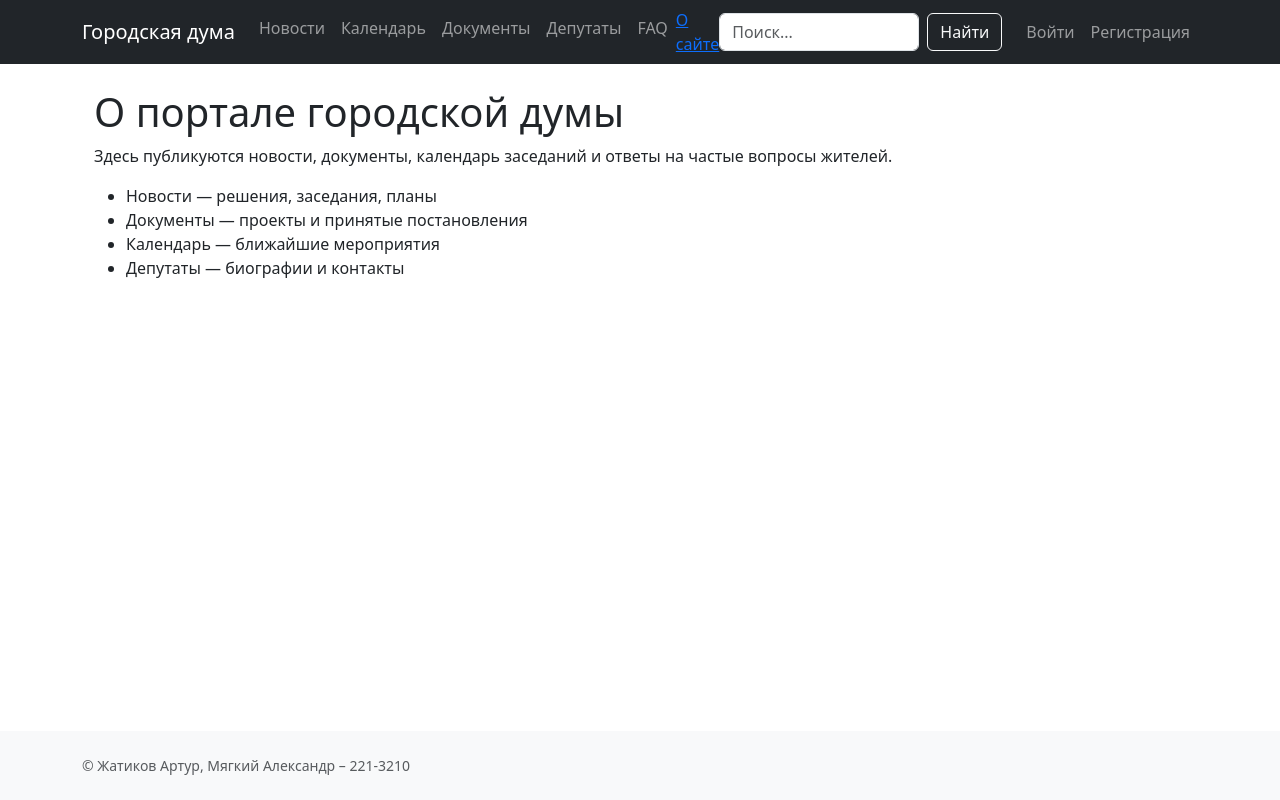
After one commit to a-miagkii/city-council-app, a Flask app: page /about in a window 1280 px wide. The commit adds this page. Run offline with Flask 3, Linux system fonts and the light colour scheme.

Commit message:
feat: add /about page and nav link

```diff
--- a/blueprints/main/routes.py
+++ b/blueprints/main/routes.py
@@ -8,3 +8,7 @@ def index():
     news = News.query.filter_by(is_published=True).order_by(News.published_at.desc()).limit(5).all()
     events = Event.query.filter_by(is_public=True).order_by(Event.start_time.asc()).limit(5).all()
     return render_template('index.html', news=news, events=events)
+
+@bp.route('/about')
+def about():
+    return render_template('about.html')
--- /dev/null
+++ b/templates/about.html
@@ -0,0 +1,14 @@
+{% extends "base.html" %}
+{% block title %}О сайте{% endblock %}
+{% block content %}
+<div class="container">
+  <h1>О портале городской думы</h1>
+  <p>Здесь публикуются новости, документы, календарь заседаний и ответы на частые вопросы жителей.</p>
+  <ul>
+    <li>Новости — решения, заседания, планы</li>
+    <li>Документы — проекты и принятые постановления</li>
+    <li>Календарь — ближайшие мероприятия</li>
+    <li>Депутаты — биографии и контакты</li>
+  </ul>
+</div>
+{% endblock %}
--- a/templates/base.html
+++ b/templates/base.html
@@ -22,6 +22,8 @@
             <li class="nav-item"><a class="nav-link" href="{{ url_for('documents.list_documents') }}">Документы</a></li>
             <li class="nav-item"><a class="nav-link" href="{{ url_for('deputies.list_deputies') }}">Депутаты</a></li>
             <li class="nav-item"><a class="nav-link" href="{{ url_for('faq.list_faq') }}">FAQ</a></li>
+            <li><a href="{{ url_for('main.about') }}">О сайте</a></li>
+
           </ul>
           <form class="d-flex" role="search" action="{{ url_for('search.search') }}">
             <input class="form-control me-2" type="search" placeholder="Поиск..." aria-label="Search" name="q" value="{{ request.args.get('q', '') }}">
```
Also changed, not shown: blueprints/auth/routes.py (+0 -10 lines).
